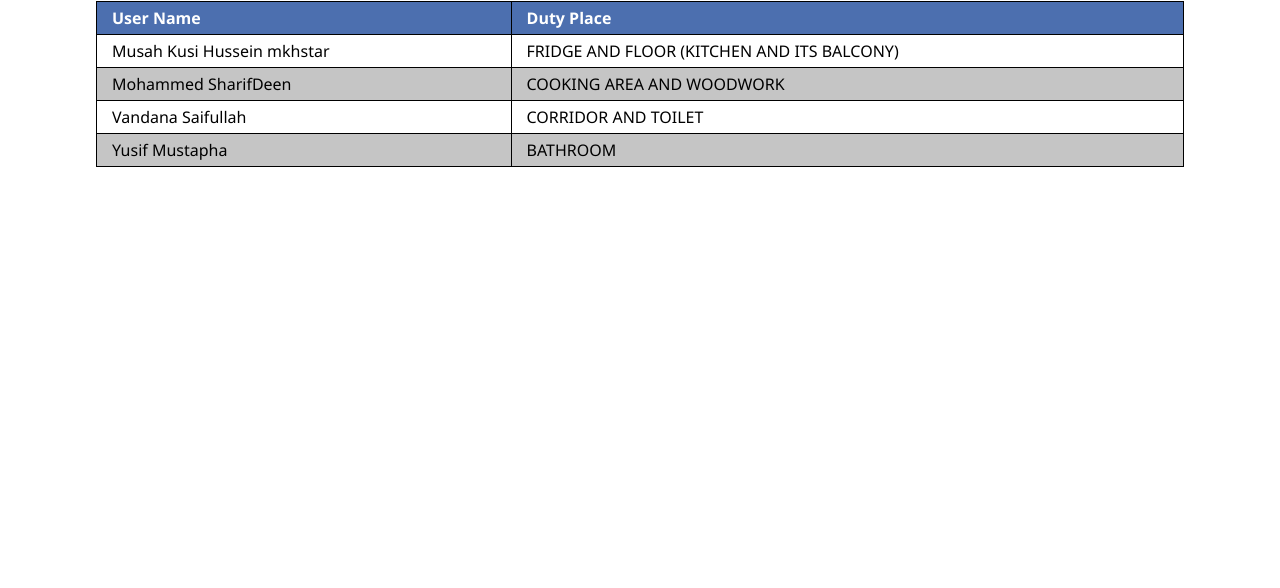
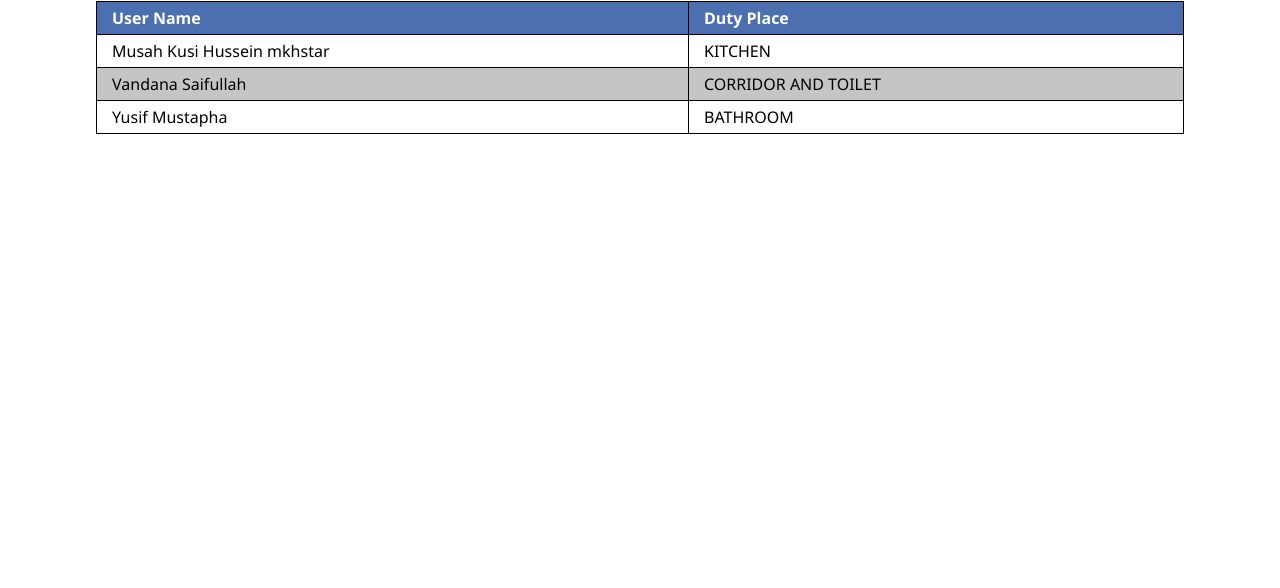
Before and after one commit to mkhstar/ankara-boys, a plain HTML site: page src/duty.html in a window 1280 px wide. Shown: the part 212-800 px from the top of the page. Drawn offline with Linux system fonts and the light colour scheme.

Commit message:
removed sheriffdeen

```diff
--- a/src/main.js
+++ b/src/main.js
@@ -2,9 +2,9 @@ const users = [
   {
     userName: "Musah Kusi Hussein mkhstar"
   },
-  {
-    userName: "Mohammed SharifDeen"
-  },
+  // {
+  //   userName: "Mohammed SharifDeen"
+  // },
   {
     userName: "Vandana Saifullah"
   },
@@ -20,8 +20,8 @@ const weeksToday = (todaysDate - startDate) / weekInterval;
 const indexCalc = Math.floor(weeksToday) % users.length;
 const dutyPlaces = [
   "BATHROOM",
-  "FRIDGE AND FLOOR (KITCHEN AND ITS BALCONY)",
-  "COOKING AREA AND WOODWORK",
+  "KITCHEN",
+  // "COOKING AREA AND WOODWORK",
   "CORRIDOR AND TOILET"
 ];
 
```
Also changed, not shown: dist/duty.html (+1 -1 lines), dist/index.html (+1 -1 lines), 5 other files.
